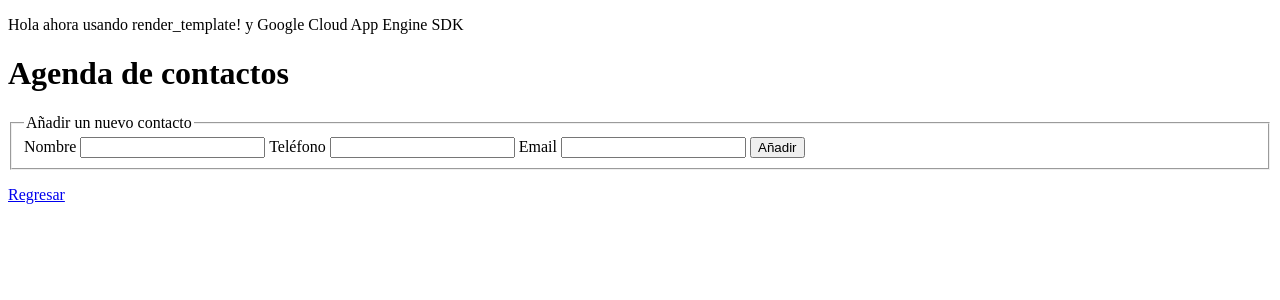
After one commit to xdaco1/pythonClasses, a Flask app: page /add in a window 1280 px wide. The commit adds this page. Shown: the top 300 px of the page. Run offline with Flask 2, Linux system fonts and the light colour scheme.

Commit message:
Python - Google App Engine contact book web app

```diff
--- /dev/null
+++ b/servidor/contact_model.py
@@ -0,0 +1,6 @@
+from google.appengine.ext import ndb
+
+class Contact(ndb.Model):
+    name = ndb.StringProperty()
+    phone = ndb.StringProperty()
+    email = ndb.StringProperty()
--- a/servidor/main.py
+++ b/servidor/main.py
@@ -1,12 +1,43 @@
-from flask import Flask,render_template
+# -*- coding: utf-8 -*-
+from flask import Flask,render_template, request, flash, redirect
+from contact_model import Contact
+app = Flask(__name__)
+app.secret_key='some_secret' #passfrase to encrypt - It's just an example
+app.debug = True
 
-app = Flask(__name__)
+@app.route(r'/', methods=['GET'])
+def contact_book():
+    #return render_template('index.html') # render lo busca en la carpeta templates por default
+    contacts = Contact.query().fetch()
+    return render_template('contact_book.html', contacts=contacts)
 
-@app.route('/')
+@app.route(r'/add', methods=['GET','POST'])
+def add_contact():
 
-def hello_world():
-    #return render_template('index.html') # render lo busca en la carpeta templates por default
-    return render_template('contact_book.html')
+    if request.form:
+        contact = Contact(name=request.form.get('name'),
+                          phone = request.form.get('phone'),
+                          email = request.form.get('email'))
+
+        contact.put()
+        flash('¡Se agregó el contacto!')
+
+    return render_template('add_contact.html')
+
+@app.route(r'/contacts/<uid>', methods=['GET'])
+def contact_details(uid):
+    contact = Contact.get_by_id(int(uid))
+
+    if not contact:
+        return redirect('/', code=301) #code 301 para redirección permanente
+
+    return render_template('contact.html', contact=contact)
+
+@app.route(r'/delete', methods=['POST'])
+def delete_contact():
+    contact = Contact.get_by_id(int(request.form.get('uid')))
+    contact.key.delete()
+    return redirect('/contacts/{}'.format(contact.key.id()))
 
 if __name__ == "__main__":
     app.run()
--- /dev/null
+++ b/servidor/templates/add_contact.html
@@ -0,0 +1,25 @@
+{% extends 'index.html' %} {% block body %} {% with messages = get_flashed_messages() %} {% if messages %} {% for message in messages %}
+<p>{{ message.decode('utf-8') }}</p>
+{% endfor %} {% endif %} {% endwith %}
+
+<form action="/add" method="POST">
+    <fieldset>
+        <legend>Añadir un nuevo contacto</legend>
+
+        <label for="name">Nombre</label>
+        <input id="name" name="name" type=text>
+
+        <label for="phone">Teléfono</label>
+        <input id="phone" name="phone" type="text">
+
+        <label for="email">Email</label>
+        <input id="email" name="email" type="text">
+
+        <button type="submit" name="button">Añadir</button>
+    </fieldset>
+</form>
+
+<p>
+    <a href="/">Regresar</a>
+</p>
+{% endblock %}
--- a/servidor/templates/index.html
+++ b/servidor/templates/index.html
@@ -8,7 +8,7 @@
 </head>
 
 <body>
-    <p>Hola ahora usando render_template!</p>
+    <p>Hola ahora usando render_template! y Google Cloud App Engine SDK</p>
     <h1>Agenda de contactos</h1>
     {% block body %}{% endblock %}
 </body>
```
Also changed, not shown: servidor/templates/contact.html (added, +15 -0 lines), servidor/templates/contact_book.html (+13 -2 lines).
